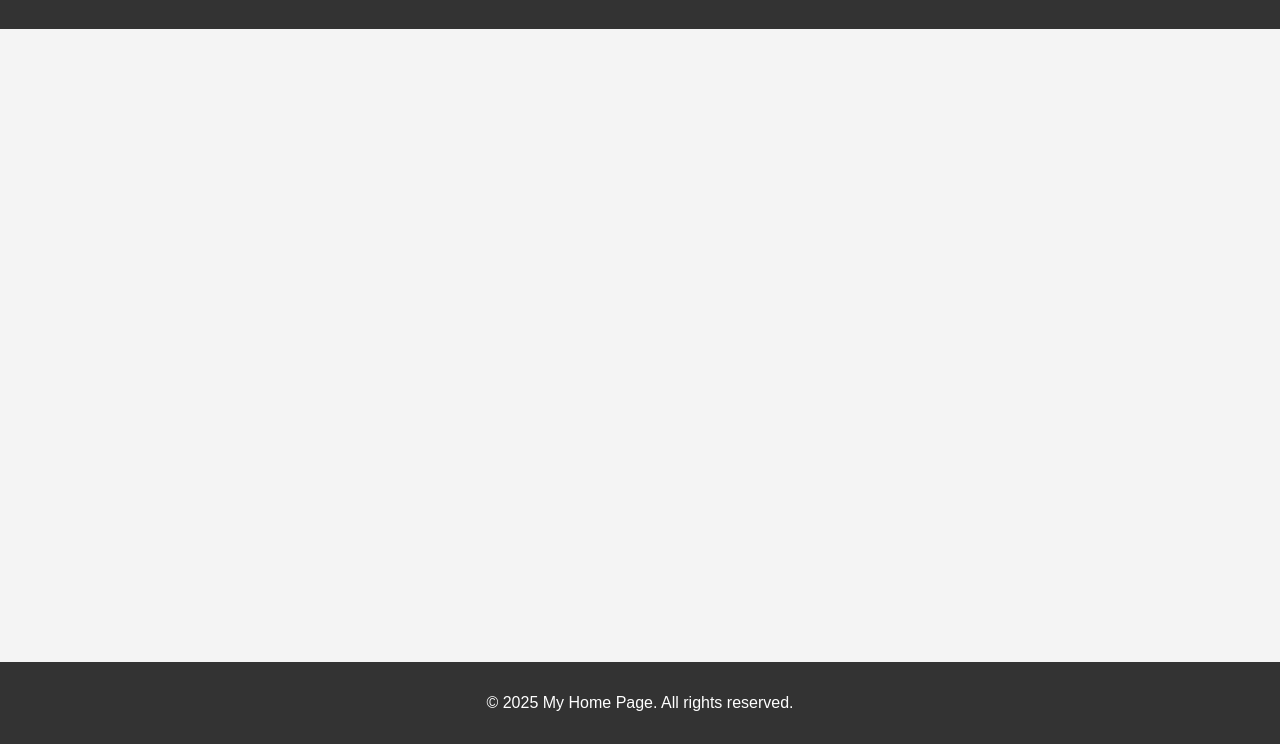
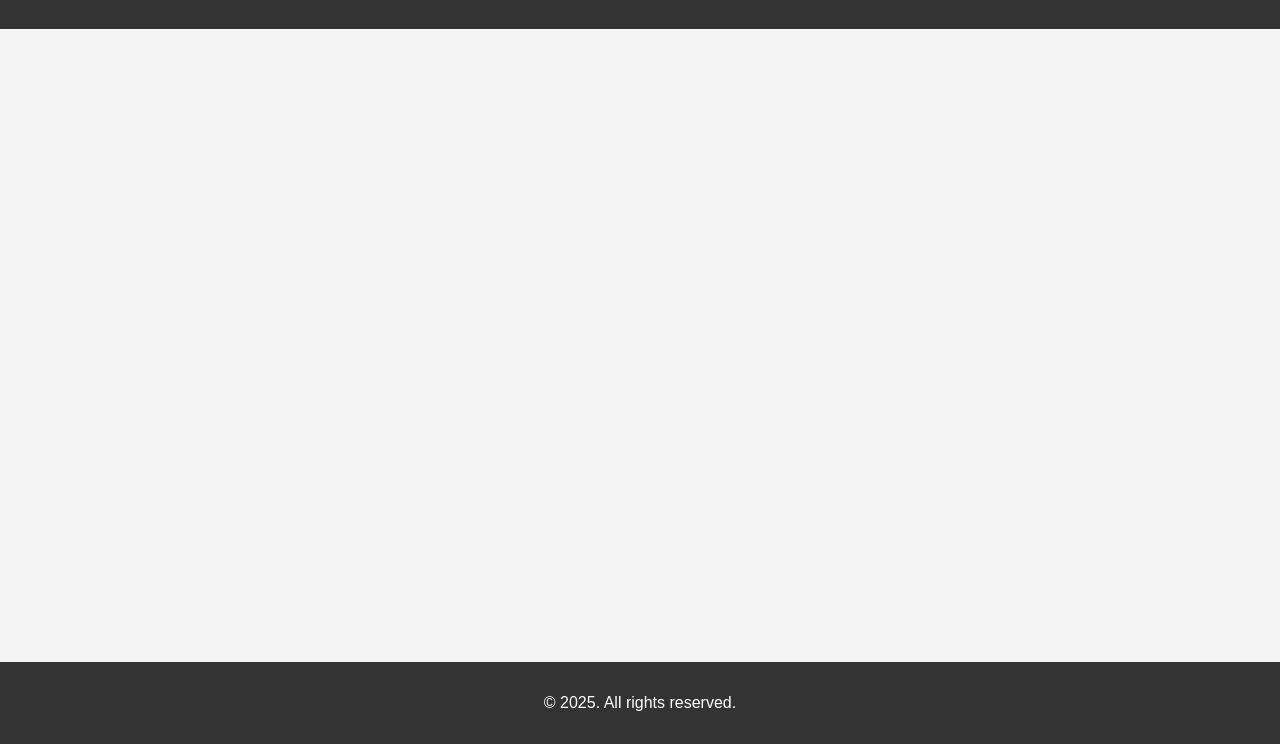
Before and after one commit to AMNourddine/home, a plain HTML site: page index.html in a window 1280 px wide. Shown: the part 56-800 px from the top of the page. Drawn offline with Linux system fonts and the light colour scheme.

Commit message:
Update index.html

```diff
--- a/index.html
+++ b/index.html
@@ -18,7 +18,7 @@
 
 
     <footer>
-        <p>&copy; 2025 My Home Page. All rights reserved.</p>
+        <p>&copy; 2025. All rights reserved.</p>
     </footer>
 </body>
 </html>
```
